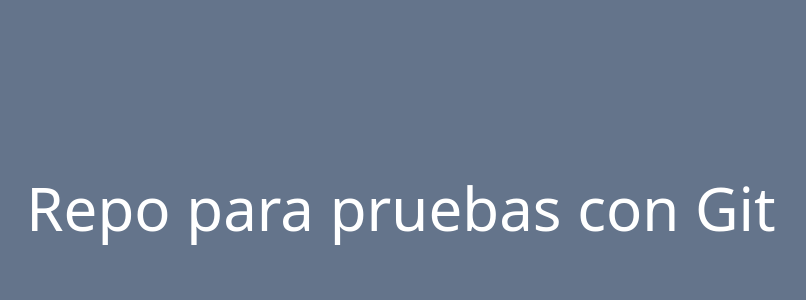
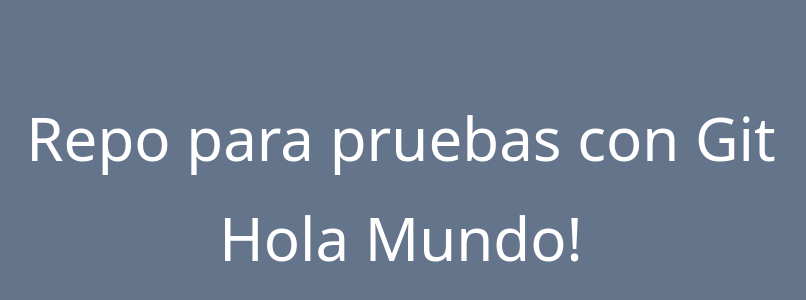
Before and after one commit to r4cun4/gitflow-test, a Vue app: page / in a window 1280 px wide. Shown: the part 192-492 px from the top of the page, without its empty margins (239-1045 px from the left). Built offline with nearby package versions, Linux system fonts and the light colour scheme.

Commit message:
upd App.vue (tag p)

```diff
--- a/src/App.vue
+++ b/src/App.vue
@@ -1,7 +1,8 @@
 <template>
-  <main class="flex justify-center items-center bg-slate-500 h-screen w-screen">
+  <main class="flex flex-col justify-center items-center bg-slate-500 h-screen w-screen">
 
     <h1 class="text-6xl text-white">Repo para pruebas con Git</h1>
 
+    <p class="text-white text-6xl m-10">Hola Mundo!</p>
   </main>
 </template>
```
